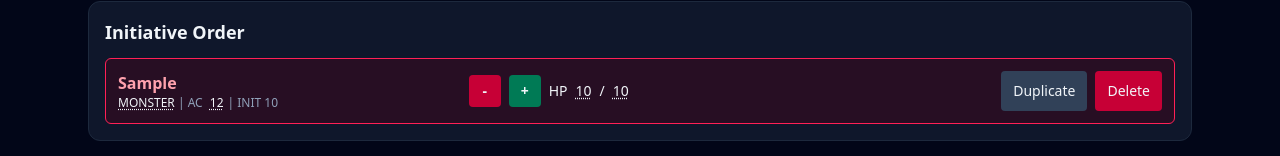
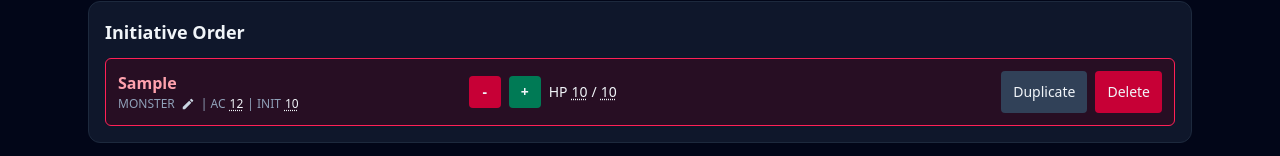
Before and after one commit to tomasmejia/hunter-mark, a React (Vite) app: page / in a window 1280 px wide. Both pictures are taken after typing "Sample" into the empty fields and a click on the button "Add Combatant". Shown: the part 355-511 px from the top of the page. Built offline with nearby package versions, Linux system fonts and the light colour scheme.

Commit message:
add initiative management functionality to combatants and popover edit for urls

```diff
--- a/src/App.tsx
+++ b/src/App.tsx
@@ -47,6 +47,7 @@ export default function App() {
     setCurrentHp,
     setMaxHp,
     setAc,
+    setInitiative,
     setStatBlockUrl,
     previousTurn,
     nextTurn,
@@ -150,6 +151,7 @@ export default function App() {
           onSetCurrentHp={(combatantId, nextHp) => void setCurrentHp(combatantId, nextHp)}
           onSetMaxHp={(combatantId, nextHp) => void setMaxHp(combatantId, nextHp)}
           onSetAc={(combatantId, nextAc) => void setAc(combatantId, nextAc)}
+          onSetInitiative={(combatantId, nextInitiative) => void setInitiative(combatantId, nextInitiative)}
           onSetStatBlockUrl={(combatantId, url) => void setStatBlockUrl(combatantId, url)}
           onDuplicateCombatant={(combatantId) => void duplicateCombatant(combatantId)}
           onDeleteCombatant={(combatantId) => void deleteCombatant(combatantId)}
--- a/src/components/InitiativeList.tsx
+++ b/src/components/InitiativeList.tsx
@@ -8,6 +8,7 @@ type InitiativeListProps = {
   onSetCurrentHp: (combatantId: string, nextHp: number) => void;
   onSetMaxHp: (combatantId: string, nextHp: number) => void;
   onSetAc: (combatantId: string, nextAc: number) => void;
+  onSetInitiative: (combatantId: string, nextInitiative: number) => void;
   onSetStatBlockUrl: (combatantId: string, url?: string) => void;
   onDuplicateCombatant: (combatantId: string) => void;
   onDeleteCombatant: (combatantId: string) => void;
@@ -20,21 +21,24 @@ export default function InitiativeList({
   onSetCurrentHp,
   onSetMaxHp,
   onSetAc,
+  onSetInitiative,
   onSetStatBlockUrl,
   onDuplicateCombatant,
   onDeleteCombatant,
 }: InitiativeListProps) {
-  const [editing, setEditing] = useState<{ combatantId: string; field: "current" | "max" | "ac" | "url" } | null>(
-    null
-  );
+  const [editing, setEditing] = useState<{
+    combatantId: string;
+    field: "current" | "max" | "ac" | "init" | "url";
+  } | null>(null);
   const [draftValue, setDraftValue] = useState("");
   const [hpModifierEditor, setHpModifierEditor] = useState<{ combatantId: string; mode: "add" | "sub" } | null>(
     null
   );
   const [hpModifierValue, setHpModifierValue] = useState("");
   const hpModifierPopoverRef = useRef<HTMLDivElement | null>(null);
+  const urlPopoverRef = useRef<HTMLDivElement | null>(null);
 
-  const startEditing = (combatant: Combatant, field: "current" | "max" | "ac" | "url") => {
+  const startEditing = (combatant: Combatant, field: "current" | "max" | "ac" | "init" | "url") => {
     setEditing({ combatantId: combatant.id, field });
     if (field === "current") {
       setDraftValue(String(combatant.currentHp));
@@ -46,6 +50,10 @@ export default function InitiativeList({
     }
     if (field === "ac") {
       setDraftValue(String(combatant.ac));
+      return;
+    }
+    if (field === "init") {
+      setDraftValue(String(combatant.initiative));
       return;
     }
     setDraftValue(combatant.statBlockUrl ?? "");
@@ -78,6 +86,8 @@ export default function InitiativeList({
 
     if (editing?.field === "ac") {
       onSetAc(combatant.id, parsed);
+    } else if (editing?.field === "init") {
+      onSetInitiative(combatant.id, parsed);
     } else if (editing?.field === "max") {
       onSetMaxHp(combatant.id, parsed);
     } else {
@@ -138,6 +148,26 @@ export default function InitiativeList({
     };
   }, [hpModifierEditor]);
 
+  useEffect(() => {
+    if (!editing || editing.field !== "url") {
+      return;
+    }
+
+    const handleMouseDown = (event: MouseEvent) => {
+      if (!urlPopoverRef.current) {
+        return;
+      }
+      if (!urlPopoverRef.current.contains(event.target as Node)) {
+        stopEditing();
+      }
+    };
+
+    document.addEventListener("mousedown", handleMouseDown);
+    return () => {
+      document.removeEventListener("mousedown", handleMouseDown);
+    };
+  }, [editing]);
+
   return (
     <section className="rounded-xl border border-slate-800 bg-slate-900 p-4">
       <h2 className="mb-3 text-lg font-semibold">Initiative Order</h2>
@@ -187,35 +217,20 @@ export default function InitiativeList({
                     {combatant.name}
                   </p>
                 )}
-                <p className="text-xs uppercase text-slate-400">
-                  {editing?.combatantId === combatant.id && editing.field === "url" ? (
-                    <input
-                      type="url"
-                      value={draftValue}
-                      autoFocus
-                      placeholder="https://..."
-                      className="h-6 w-36 rounded border border-slate-700 bg-slate-950 px-1 text-xs text-slate-100 normal-case"
-                      onChange={(event) => setDraftValue(event.target.value)}
-                      onBlur={stopEditing}
-                      onKeyDown={(event) => {
-                        if (event.key === "Enter") {
-                          saveEditedField(combatant);
-                        }
-                        if (event.key === "Escape") {
-                          stopEditing();
-                        }
-                      }}
-                    />
-                  ) : (
+                <div className="relative">
+                  <p className="flex items-center gap-1 text-xs uppercase text-slate-400">
+                    <span>{combatant.type}</span>
                     <button
                       type="button"
+                      aria-label={`Edit ${combatant.name} URL`}
                       onClick={() => startEditing(combatant, "url")}
-                      className="rounded text-xs text-slate-100 underline decoration-dotted underline-offset-2 normal-case hover:text-slate-300"
+                      className="rounded p-0.5 text-slate-300 hover:bg-slate-800 hover:text-slate-100"
                     >
-                      {combatant.type.toUpperCase()}
+                      <svg viewBox="0 0 24 24" className="h-3.5 w-3.5 fill-current" aria-hidden="true">
+                        <path d="M3 17.25V21h3.75l11-11-3.75-3.75-11 11zM20.71 7.04a1 1 0 0 0 0-1.41L18.37 3.29a1 1 0 0 0-1.41 0l-1.83 1.83 3.75 3.75 1.83-1.83z" />
+                      </svg>
                     </button>
-                  )}{" "}
-                  | AC{" "}
+                    <span>| AC</span>
                   {editing?.combatantId === combatant.id && editing.field === "ac" ? (
                     <input
                       type="number"
@@ -238,13 +253,64 @@ export default function InitiativeList({
                     <button
                       type="button"
                       onClick={() => startEditing(combatant, "ac")}
-                      className="rounded px-1 text-xs text-slate-100 underline decoration-dotted underline-offset-2 normal-case hover:text-slate-300"
+                      className="rounded text-xs text-slate-100 underline decoration-dotted underline-offset-2 normal-case hover:text-slate-300"
                     >
                       {combatant.ac}
                     </button>
                   )}
-                  | Init {combatant.initiative}
-                </p>
+                    <span>| Init</span>
+                    {editing?.combatantId === combatant.id && editing.field === "init" ? (
+                      <input
+                        type="number"
+                        value={draftValue}
+                        autoFocus
+                        className="h-6 w-14 rounded border border-slate-700 bg-slate-950 px-1 text-center text-xs text-slate-100 normal-case"
+                        onChange={(event) => setDraftValue(event.target.value)}
+                        onBlur={stopEditing}
+                        onKeyDown={(event) => {
+                          if (event.key === "Enter") {
+                            saveEditedField(combatant);
+                          }
+                          if (event.key === "Escape") {
+                            stopEditing();
+                          }
+                        }}
+                      />
+                    ) : (
+                      <button
+                        type="button"
+                        onClick={() => startEditing(combatant, "init")}
+                        className="rounded text-xs text-slate-100 underline decoration-dotted underline-offset-2 normal-case hover:text-slate-300"
+                      >
+                        {combatant.initiative}
+                      </button>
+                    )}
+                  </p>
+                  {editing?.combatantId === combatant.id && editing.field === "url" ? (
+                    <div
+                      ref={urlPopoverRef}
+                      className="absolute left-0 top-6 z-20 w-56 rounded-md border border-slate-700 bg-slate-900 p-3 shadow-lg"
+                    >
+                      <p className="mb-1 text-xs text-slate-300 normal-case">Stat block / sheet URL</p>
+                      <input
+                        type="url"
+                        value={draftValue}
+                        autoFocus
+                        placeholder="https://..."
+                        className="h-8 w-full rounded border border-slate-700 bg-slate-950 px-2 text-xs text-slate-100 normal-case"
+                        onChange={(event) => setDraftValue(event.target.value)}
+                        onKeyDown={(event) => {
+                          if (event.key === "Enter") {
+                            saveEditedField(combatant);
+                          }
+                          if (event.key === "Escape") {
+                            stopEditing();
+                          }
+                        }}
+                      />
+                    </div>
+                  ) : null}
+                </div>
               </div>
               <div className="md:col-span-5 flex items-center gap-2">
                 <div className="relative flex items-center gap-2">
@@ -316,7 +382,7 @@ export default function InitiativeList({
                     <button
                       type="button"
                       onClick={() => startEditing(combatant, "current")}
-                      className="rounded px-1 text-sm text-slate-100 underline decoration-dotted underline-offset-2 hover:text-slate-300"
+                      className="rounded text-sm text-slate-100 underline decoration-dotted underline-offset-2 hover:text-slate-300"
                     >
                       {combatant.currentHp}
                     </button>
@@ -344,7 +410,7 @@ export default function InitiativeList({
                     <button
                       type="button"
                       onClick={() => startEditing(combatant, "max")}
-                      className="rounded px-1 text-sm text-slate-100 underline decoration-dotted underline-offset-2 hover:text-slate-300"
+                      className="rounded text-sm text-slate-100 underline decoration-dotted underline-offset-2 hover:text-slate-300"
                     >
                       {combatant.maxHp}
                     </button>
--- a/src/store/actions/combatants.ts
+++ b/src/store/actions/combatants.ts
@@ -16,6 +16,7 @@ export const createCombatantActions = (
   | "setCurrentHp"
   | "setMaxHp"
   | "setAc"
+  | "setInitiative"
   | "setStatBlockUrl"
 > => ({
   addCombatant: async (input, options) => {
@@ -218,6 +219,28 @@ export const createCombatantActions = (
     await persistEncounter(nextEncounter);
   },
 
+  setInitiative: async (combatantId, nextInitiative) => {
+    const current = get().activeEncounter;
+    const nextCombatants = current.combatants.map((combatant) => {
+      if (combatant.id !== combatantId) {
+        return combatant;
+      }
+      return {
+        ...combatant,
+        initiative: Math.floor(nextInitiative),
+        updatedAt: nowIso(),
+      };
+    });
+
+    const nextEncounter: Encounter = {
+      ...current,
+      combatants: nextCombatants,
+      updatedAt: nowIso(),
+    };
+    set({ activeEncounter: nextEncounter });
+    await persistEncounter(nextEncounter);
+  },
+
   setStatBlockUrl: async (combatantId, url) => {
     const current = get().activeEncounter;
     const nextCombatants = current.combatants.map((combatant) => {
--- a/src/store/types.ts
+++ b/src/store/types.ts
@@ -23,6 +23,7 @@ export type AppStoreActions = {
   setCurrentHp: (combatantId: string, nextHp: number) => Promise<void>;
   setMaxHp: (combatantId: string, nextHp: number) => Promise<void>;
   setAc: (combatantId: string, nextAc: number) => Promise<void>;
+  setInitiative: (combatantId: string, nextInitiative: number) => Promise<void>;
   setStatBlockUrl: (combatantId: string, url?: string) => Promise<void>;
   previousTurn: () => Promise<void>;
   nextTurn: () => Promise<void>;
```
